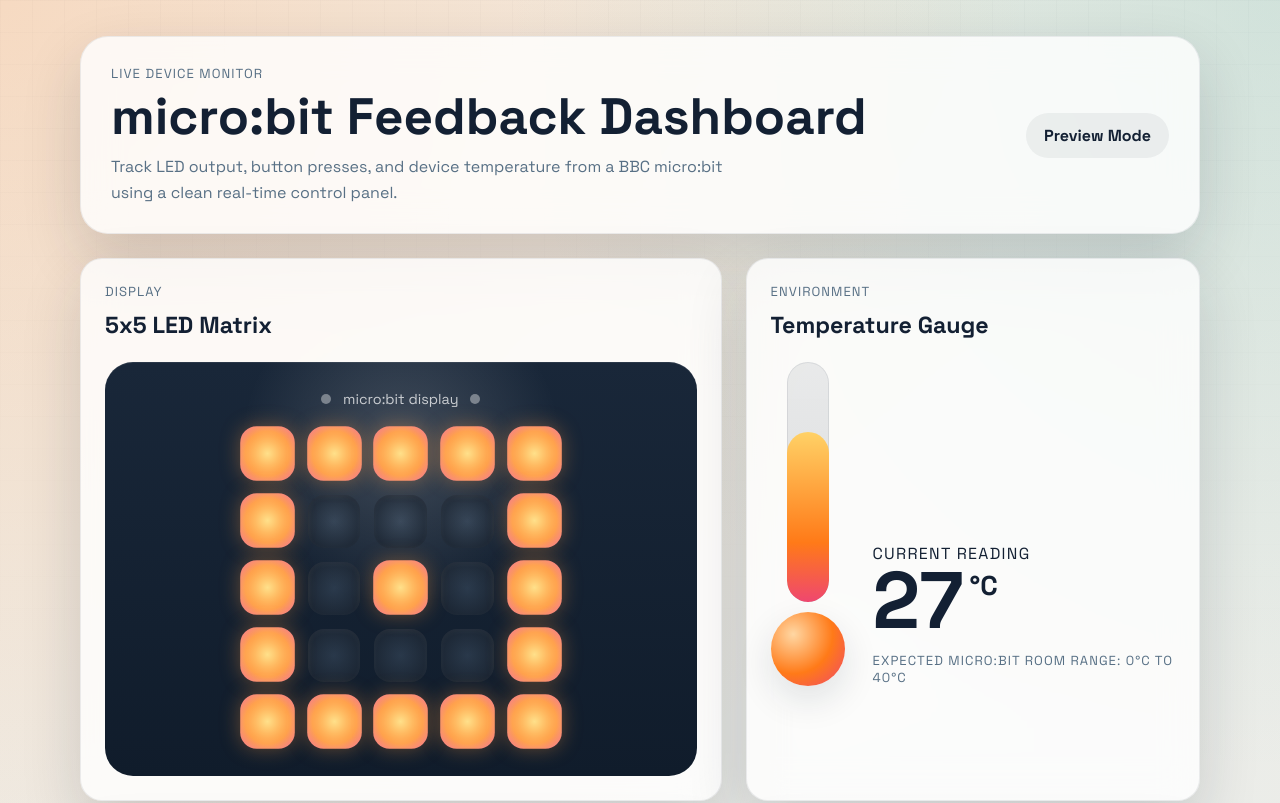
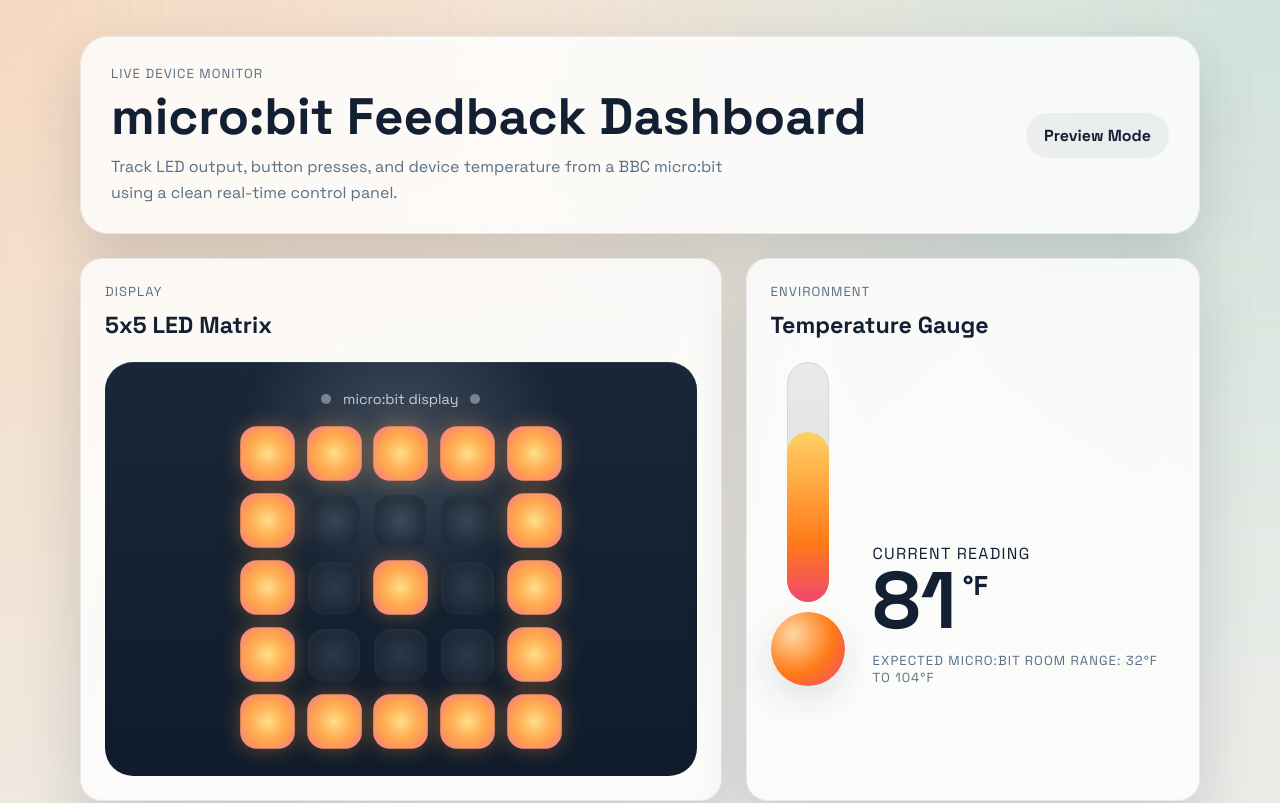
Before and after one commit to Abomba06/microbit-feedback-dashboard, a website: page index.html in a window 1280 px wide. Shown: the top 803 px of the page. Drawn offline with Linux system fonts and the light colour scheme.

Commit message:
Switch the dashboard temperature display to Fahrenheit

```diff
--- a/app.js
+++ b/app.js
@@ -84,6 +84,10 @@ let serialReadLoopPromise = null;
 
 function clamp(value, min, max) {
   return Math.min(Math.max(value, min), max);
+}
+
+function celsiusToFahrenheit(valueInCelsius) {
+  return (valueInCelsius * 9) / 5 + 32;
 }
 
 function normalizeLedMatrix(ledMatrix) {
@@ -177,8 +181,9 @@ function renderDashboard(state) {
     ? Number(currentState.temperature)
     : 0;
   const fillPercent = clamp(((safeTemperature + 5) / 45) * 100, 8, 100);
+  const displayTemperature = celsiusToFahrenheit(safeTemperature);
 
-  temperatureValue.textContent = `${Math.round(safeTemperature)}`;
+  temperatureValue.textContent = `${Math.round(displayTemperature)}`;
   thermometerFill.style.height = `${fillPercent}%`;
 
   sourceName.textContent = currentState.source;
--- a/index.html
+++ b/index.html
@@ -53,8 +53,8 @@
           </div>
           <div class="temperature-readout">
             <p class="readout-label">Current Reading</p>
-            <p class="temperature-value"><span id="temperature-value">24</span><span class="unit">°C</span></p>
-            <p class="temperature-range">Expected micro:bit room range: 0°C to 40°C</p>
+            <p class="temperature-value"><span id="temperature-value">75</span><span class="unit">°F</span></p>
+            <p class="temperature-range">Expected micro:bit room range: 32°F to 104°F</p>
           </div>
         </div>
       </section>
```
Also changed, not shown: README.md.
